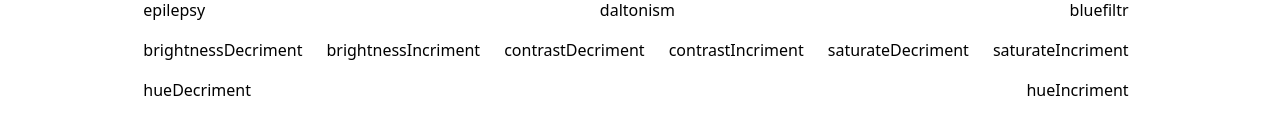
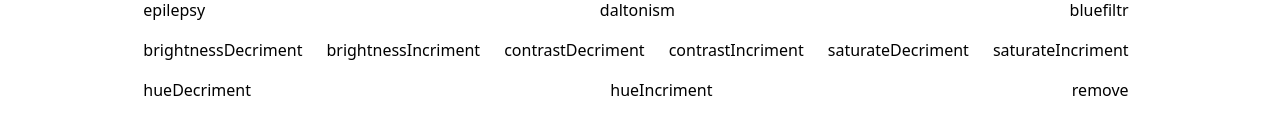
Before and after one commit to Pavloffff/TrueTechHack, a React (Vite) app in the folder frontend/: page /films/1 in a window 1280 px wide. Shown: the part 426-560 px from the top of the page. Built offline with nearby package versions, Linux system fonts and the light colour scheme.

Commit message:
HUE DECRIMENT

```diff
--- a/frontend/src/components/VideoPlayer.jsx
+++ b/frontend/src/components/VideoPlayer.jsx
@@ -201,6 +201,16 @@ const VideoPlayer = () => {
                 >
                     hueIncriment
                 </button>
+                <button
+                    className={styles.btn}
+                    onClick={() =>
+                        services.remove({
+                            login: JSON.parse(localStorage.getItem('login')).login,
+                        })
+                    }
+                >
+                    remove
+                </button>
             </div>
         </div>
     )
--- a/frontend/src/services/services.jsx
+++ b/frontend/src/services/services.jsx
@@ -19,4 +19,7 @@ export const services = {
     async filter(userData) {
 		await axios.post(URL_API + '/filter', userData)
 	},
+    async remove(userData) {
+		await axios.post(URL_API + '/remove', userData)
+	},
 }
```
Also changed, not shown: 1 other file (tests, documents, lock files or other folders).
